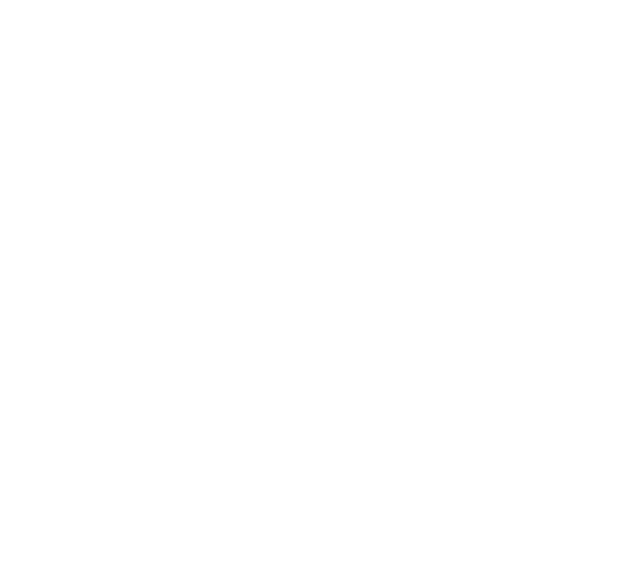
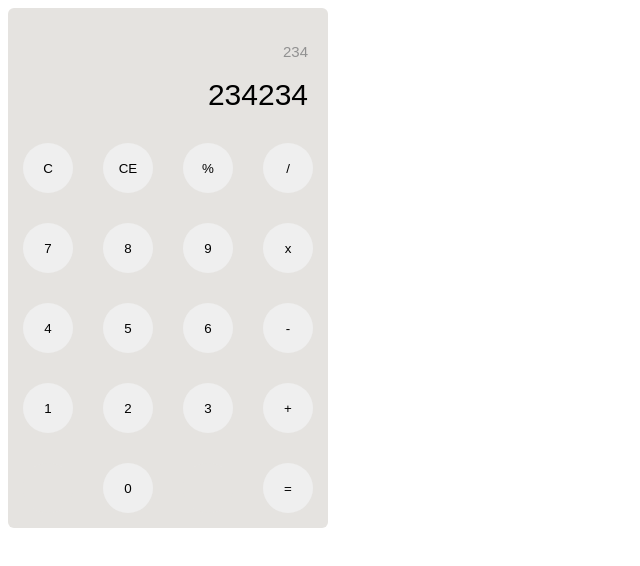
Before and after one commit to bukvamikk/simple-calculator, a website: page index.html in a window 1280 px wide. Shown: the whole page, without its empty margins (0-640 px from the left). Drawn offline with Linux system fonts and the light colour scheme.

Commit message:
the base

```diff
--- a/index.html
+++ b/index.html
@@ -4,7 +4,51 @@
     <meta charset="UTF-8" />
     <meta name="viewport" content="width=device-width, initial-scale=1.0" />
     <meta http-equiv="X-UA-Compatible" content="ie=edge" />
+    <link rel="stylesheet" href="style.css" />
     <title>Simple calculator</title>
   </head>
-  <body></body>
+  <body>
+    <div class="overlay">
+      <div id="calculator">
+        <div id="result">
+          <div id="history">
+            <p id="history-value">234</p>
+          </div>
+          <div id="output">
+            <p id="output-value">234234</p>
+          </div>
+        </div>
+        <div id="keyboard">
+          <button class="operator" id="clear">C</button>
+          <button class="operator" id="backspace">CE</button>
+          <button class="operator" id="percent">%</button>
+          <button class="operator" id="divide">/</button>
+
+          <button class="number" id="number7">7</button>
+          <button class="number" id="number8">8</button>
+          <button class="number" id="number9">9</button>
+
+          <button class="operator" id="times">x</button>
+
+          <button class="number" id="number4">4</button>
+          <button class="number" id="number5">5</button>
+          <button class="number" id="number6">6</button>
+
+          <button class="operator" id="minus">-</button>
+
+          <button class="number" id="number1">1</button>
+          <button class="number" id="number2">2</button>
+          <button class="number" id="number3">3</button>
+
+          <button class="operator" id="plus">+</button>
+
+          <button class="empty" id="empty"></button>
+          <button class="number" id="number0">0</button>
+          <button class="empty" id="empty"></button>
+
+          <button class="operator" id="equal">=</button>
+        </div>
+      </div>
+    </div>
+  </body>
 </html>
--- /dev/null
+++ b/style.css
@@ -0,0 +1,47 @@
+#calculator {
+  height: 520px;
+  width: 320px;
+  background-color: #e5e3e0;
+  border-radius: 6px;
+  font-family: sans-serif;
+}
+
+#result {
+  height: 120px;
+}
+
+#keyboard {
+  height: 400px;
+}
+
+#history {
+  text-align: right;
+  height: 20px;
+  margin: 0 20px;
+  padding-top: 20px;
+  font-size: 15px;
+  color: #919191;
+}
+
+#output {
+  text-align: right;
+  height: 60px;
+  margin: 10px 20px;
+  font-size: 30px;
+}
+
+.operator,
+.number,
+.empty {
+  width: 50px;
+  height: 50px;
+  float: left;
+  margin: 15px;
+  border-radius: 50%;
+  outline: none;
+  border-width: 0;
+}
+
+.empty {
+  background-color: #e5e3e0;
+}
```
